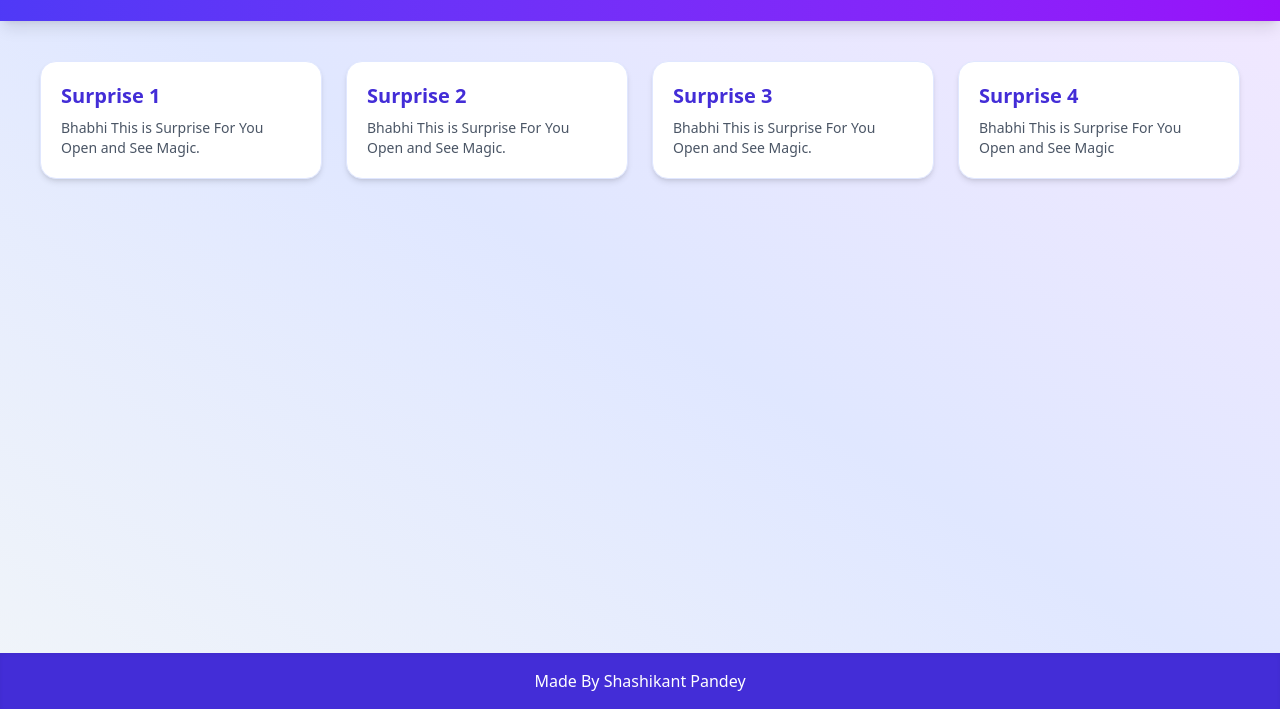
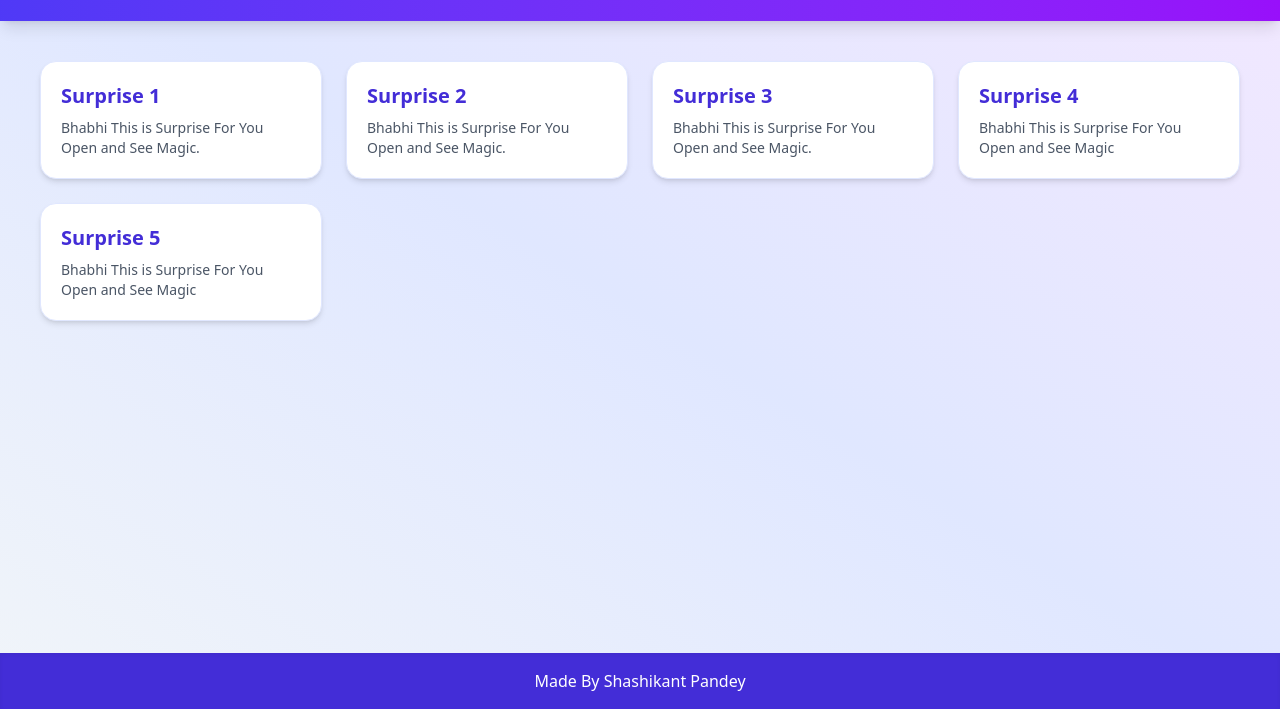
Before and after one commit to pandey12321/Birthday2, a website: page index.html in a window 1280 px wide. Shown: the part 91-800 px from the top of the page. Drawn offline with Linux system fonts and the light colour scheme.

Commit message:
four  commit

```diff
--- a/index.html
+++ b/index.html
@@ -83,6 +83,20 @@
             Bhabhi This is Surprise For You Open and See Magic
           </p>
         </a>
+        <a
+          href="https://pandey12321.github.io/Birthday3/"
+
+          class="group bg-white rounded-2xl border border-indigo-100 p-5 shadow-md hover:shadow-2xl transition-all duration-300 hover:-translate-y-1"
+        >
+          <h2
+            class="text-xl font-semibold text-indigo-700 group-hover:text-indigo-900 mb-2"
+          >
+            Surprise 5
+          </h2>
+          <p class="text-sm text-gray-600">
+            Bhabhi This is Surprise For You Open and See Magic
+          </p>
+        </a>
 
         <!-- Just duplicate this card and update title/link/description -->
       </div>
```
